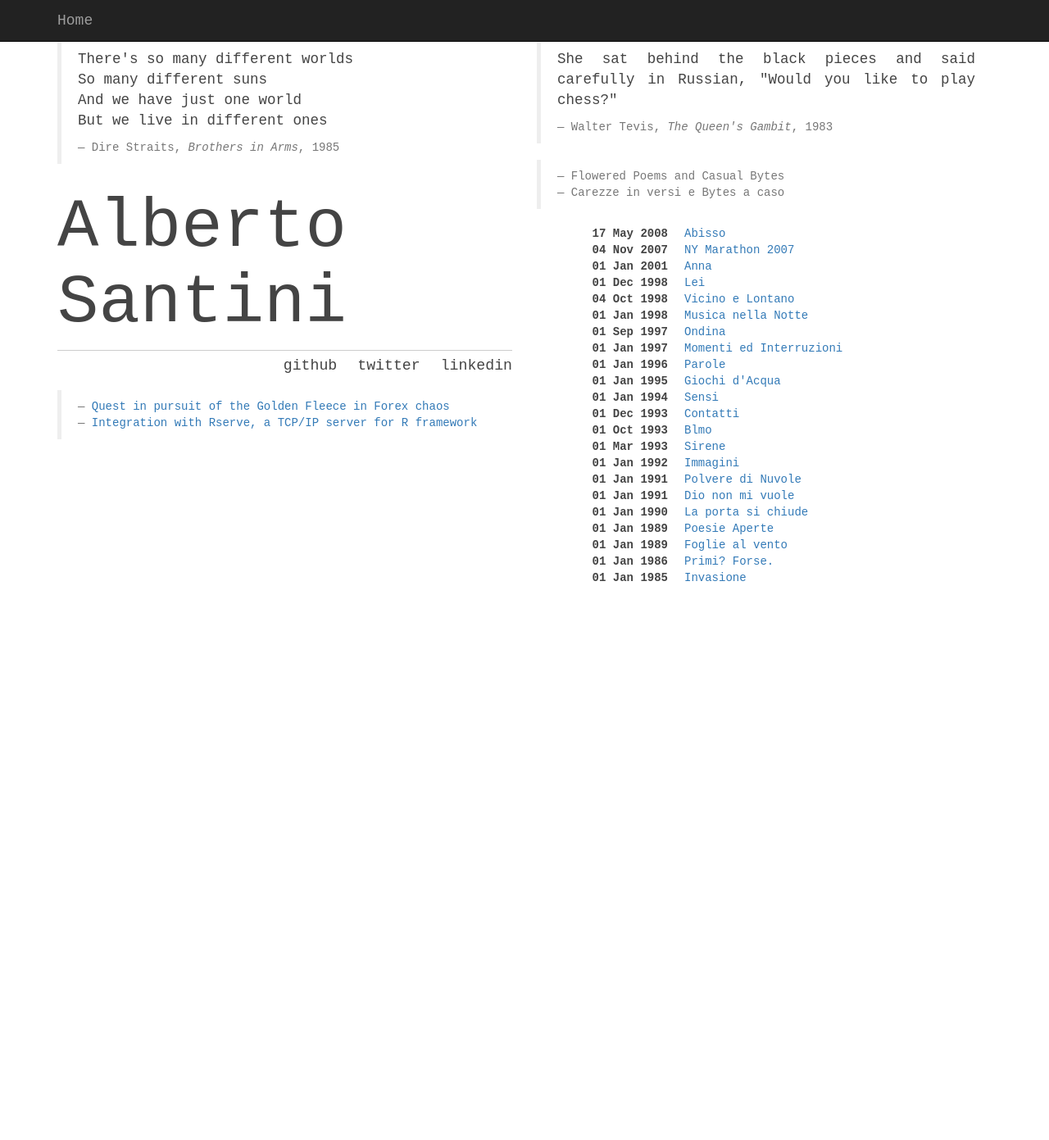
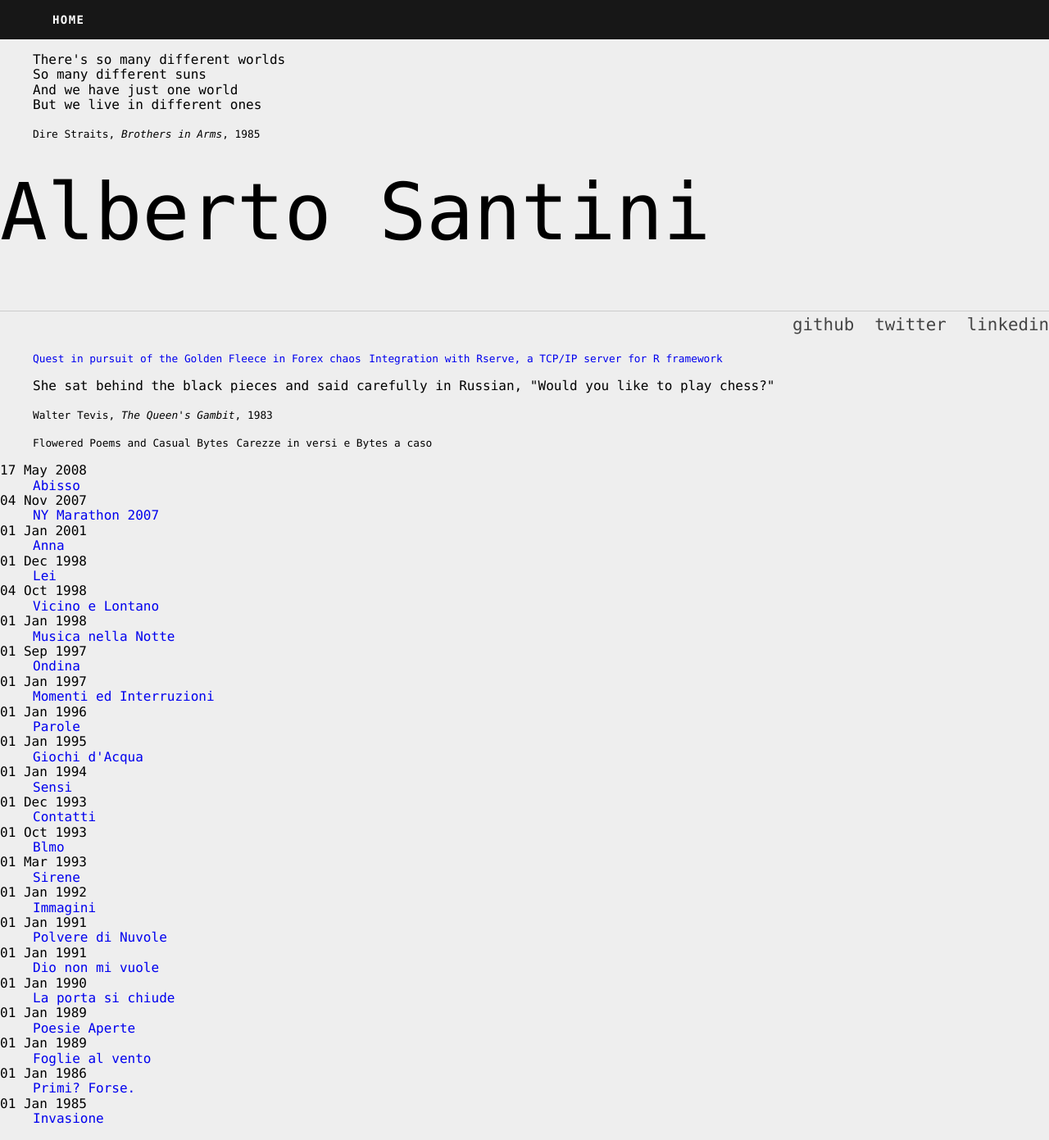
Before and after one commit to albertosantini/albertosantini.github.com, a Jekyll site: the page built from index.html, in a window 1280 px wide and 1391 px high. Shown: the whole window at 82% size. Built offline with Jekyll 4.4.1, drawn with Linux system fonts in a browser that asks for light colours; nearby versions of some CDN libraries; the list of posts is cut into pages by our own code.

Commit message:
Use tachyons in default layout.

```diff
--- a/_layouts/default.html
+++ b/_layouts/default.html
@@ -1,40 +1,25 @@
 <!DOCTYPE html>
-
 <html lang="en">
 <head>
-    <meta content="text/html; charset=utf-8" http-equiv="Content-Type" />
-    <title>{% if page.title %}{{ page.title }}{% endif %}</title>
-    <meta name="viewport"
-        content="width=device-width, initial-scale=1, maximum-scale=1" />
-    <meta name="description" content="Private Practice">
+    <title>Alberto Santini</title>
+
+    <meta content="text/html; charset=utf-8" http-equiv="Content-Type">
+    <meta http-equiv="X-UA-Compatible" content="IE=Edge">
+    <meta name="viewport" content="width=device-width, initial-scale=1, maximum-scale=1">
     <meta name="author" content="Alberto Santini">
 
-    <link rel="stylesheet" href="https://maxcdn.bootstrapcdn.com/bootstrap/3.3.7/css/bootstrap.min.css">
-
-    <style>
-        body {
-            color: #444;
-            font-family: monospace;
-            padding-top: 50px;
-            text-align: justify;
-        }
-    </style>
-
+    <link rel="stylesheet" href="https://unpkg.com/tachyons@4.5.5/css/tachyons.min.css">
 </head>
 
-<body>
+<body class="code bg-light-gray">
 
-<div class="navbar navbar-inverse navbar-fixed-top">
-    <div class="container">
-        <div class="navbar-header">
-            <a class="navbar-brand" href="https://github.com/albertosantini/albertosantini.github.com">{{ site.appname }}</a>
-        </div>
-    </div>
-</div>
+<header class="bg-black-90 w-100 ph3 pv3 pv3-ns ph4-m ph5-l">
+    <nav class="f6 fw6 ttu tracked">
+        <a class="link dim white dib mr3" href="https://github.com/albertosantini/albertosantini.github.com">Home</a>
+    </nav>
+</header>
 
-<div class="container">
 {{content}}
-</div>
 
 </body>
 </html>
```
